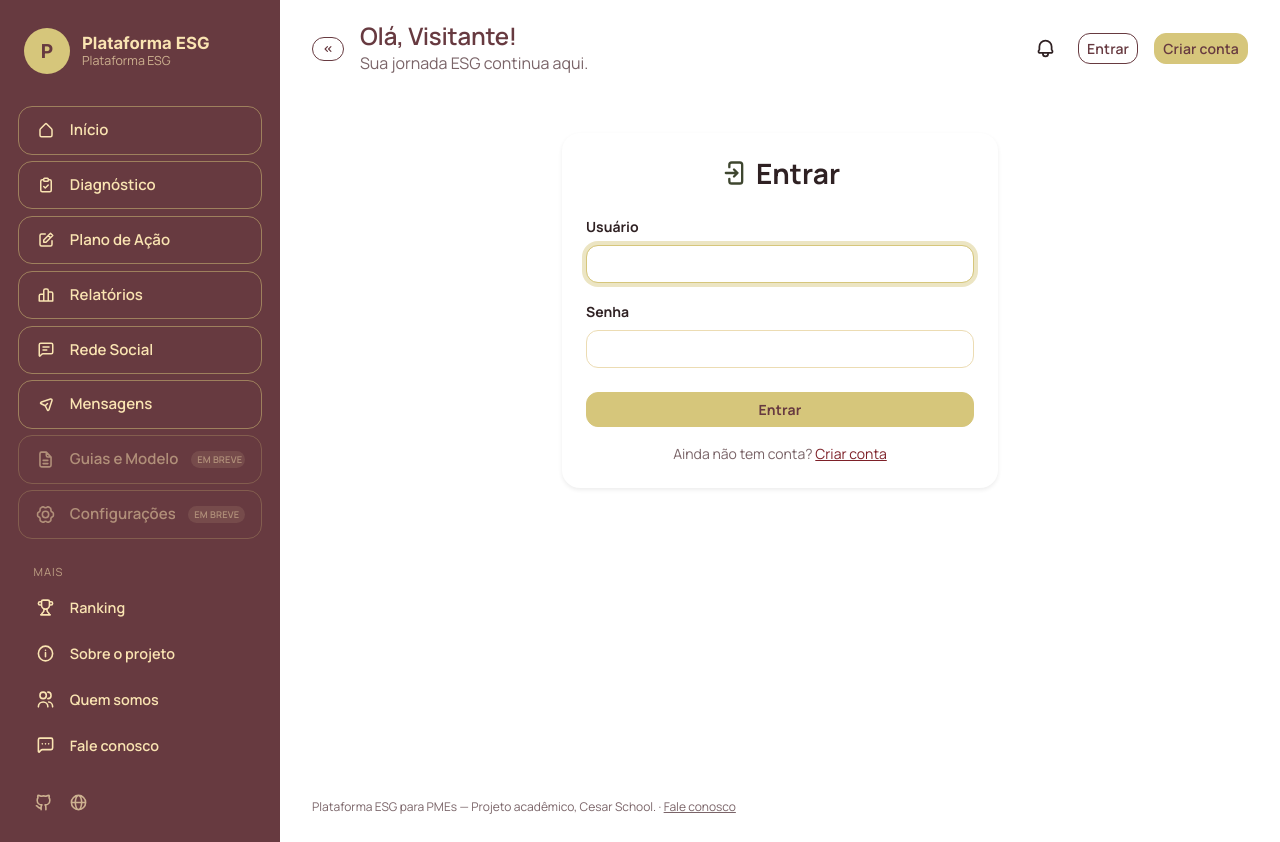
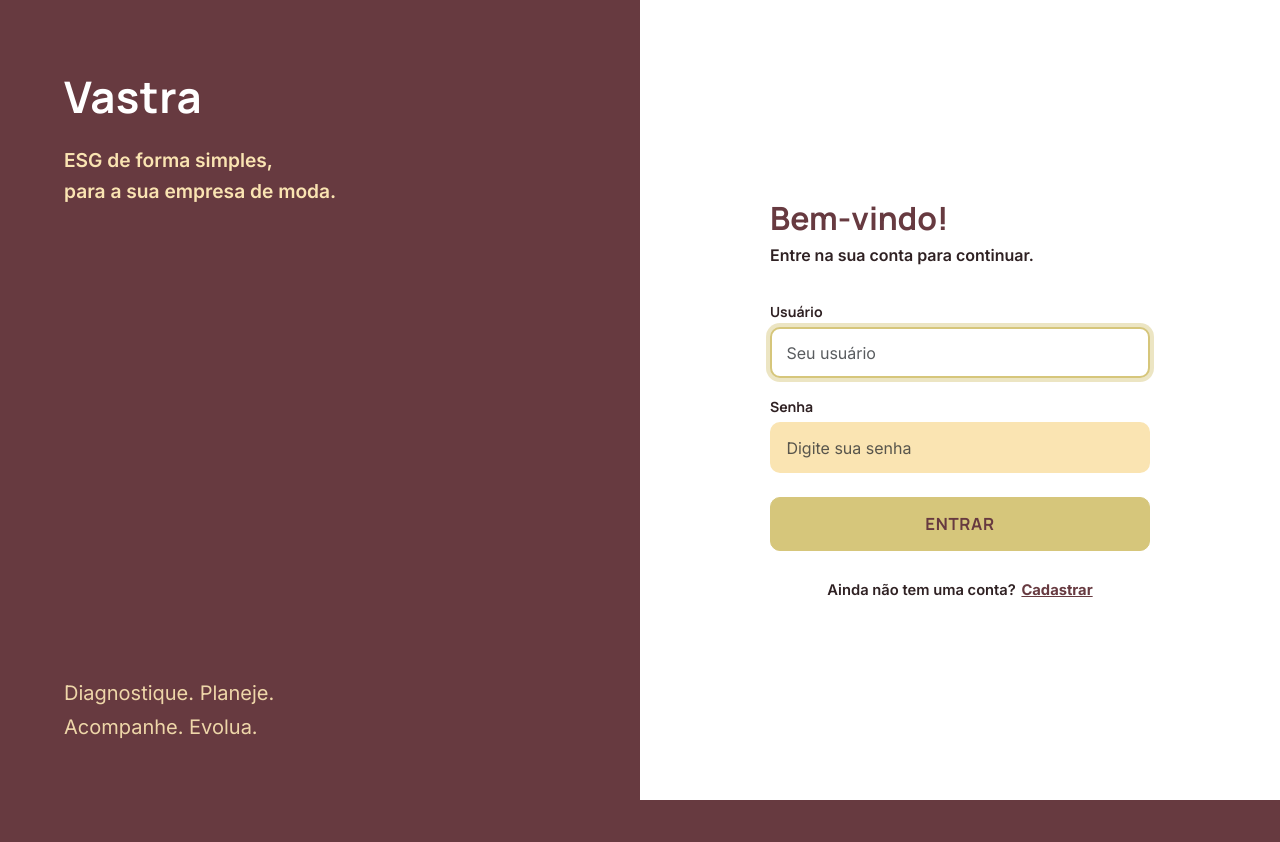
Before and after one commit to R0DR1G9/projetos2_grupo15, a Django app: page /login/ in a window 1280 px wide. After the commit the page ends 800 px from the top, so only its background shows below. Run offline with Django 5.2, Linux system fonts and the light colour scheme; some web fonts are replaced.

Commit message:
feat: login em tela dividida e ajustes de formatacao

```diff
--- a/contas/templates/contas/login.html
+++ b/contas/templates/contas/login.html
@@ -1,12 +1,10 @@
-{% extends "base.html" %}
+{% extends "base_auth.html" %}
 
 {% block title %}Entrar{% endblock %}
 
 {% block content %}
-<div class="container py-5 caixa-auth">
-    <div class="card border-0 shadow-sm rounded-4">
-        <div class="card-body p-4">
-            <h3 class="fw-bold text-center mb-4"><i class="ci ci-log-in text-success me-2"></i>Entrar</h3>
+<h1>Bem-vindo!</h1>
+<p class="auth-subtitulo">Entre na sua conta para continuar.</p>
 
 {% if form.errors %}
     <div class="alert alert-danger">Usuário ou senha incorretos.</div>
@@ -16,22 +14,17 @@
     {% csrf_token %}
     <input type="hidden" name="next" value="{{ next }}">
     <div class="mb-3">
-                    <label class="form-label fw-bold">Usuário</label>
-                    <input type="text" name="username" class="form-control" required autofocus>
+        <label class="form-label" for="id_username">Usuário</label>
+        <input type="text" name="username" id="id_username" class="form-control" placeholder="Seu usuário" required autofocus>
     </div>
     <div class="mb-4">
-                    <label class="form-label fw-bold">Senha</label>
-                    <input type="password" name="password" class="form-control" required>
+        <label class="form-label" for="id_password">Senha</label>
+        <input type="password" name="password" id="id_password" class="form-control" placeholder="Digite sua senha" required>
     </div>
     <div class="d-grid">
-                    <button type="submit" class="btn btn-success fw-bold">Entrar</button>
+        <button type="submit" class="btn btn-success fw-bold auth-botao">Entrar</button>
     </div>
 </form>
 
-            <p class="text-center text-muted small mt-3 mb-0">
-                Ainda não tem conta? <a href="{% url 'cadastro' %}">Criar conta</a>
-            </p>
-        </div>
-    </div>
-</div>
+<p class="auth-rodape">Ainda não tem uma conta?<a href="{% url 'cadastro' %}">Cadastrar</a></p>
 {% endblock %}
--- a/diagnostico/templates/diagnostico/form.html
+++ b/diagnostico/templates/diagnostico/form.html
@@ -8,7 +8,7 @@
 {% block content %}
 <header class="bg-success bg-gradient text-white py-5 text-center shadow-sm">
     <div class="container py-3">
-        <h1 class="display-5 fw-bold"><i class="ci ci-clipboard-check me-2"></i>Novo diagnóstico ESG</h1>
+        <h1 class="display-5 fw-bold">Novo diagnóstico ESG</h1>
         <p class="lead mb-0">Até {{ total_perguntas }} perguntas em 4 etapas, baseadas em referências reconhecidas.
             <a href="{% url 'metodologia_diagnostico' %}" class="text-decoration-underline">Como é feito</a></p>
     </div>
--- a/diagnostico/templates/diagnostico/metodologia.html
+++ b/diagnostico/templates/diagnostico/metodologia.html
@@ -8,7 +8,7 @@
 {% block content %}
 <header class="bg-success bg-gradient text-white py-5 text-center shadow-sm">
     <div class="container py-3">
-        <h1 class="display-5 fw-bold"><i class="ci ci-book-open me-2"></i>Metodologia e fontes</h1>
+        <h1 class="display-5 fw-bold">Metodologia e fontes</h1>
         <p class="lead mb-0">Como o diagnóstico mede a maturidade ESG de uma empresa de moda</p>
     </div>
 </header>
@@ -71,7 +71,7 @@
     </div></div>
 
     <div class="alert alert-warning">
-        <h2 class="h6 fw-bold"><i class="ci ci-triangle-warning me-1"></i>Limitações</h2>
+        <h2 class="h6 fw-bold">Limitações</h2>
         <ul class="mb-0">
             <li>Este é um instrumento de <strong>autoavaliação orientativa</strong>, construído para um projeto acadêmico. Não é uma certificação, uma auditoria nem um instrumento oficial das entidades citadas.</li>
             <li>Os temas e níveis são uma <strong>adaptação nossa</strong> a partir das referências. Os pesos e a nota de corte das medalhas são uma decisão metodológica da equipe, não vêm de nenhuma das fontes.</li>
--- a/diagnostico/templates/diagnostico/resultado.html
+++ b/diagnostico/templates/diagnostico/resultado.html
@@ -8,7 +8,7 @@
 {% block content %}
 <header class="bg-success bg-gradient text-white py-5 text-center shadow-sm">
     <div class="container py-3">
-        <h1 class="display-5 fw-bold"><i class="ci ci-clipboard-list me-2"></i>Resultado do diagnóstico</h1>
+        <h1 class="display-5 fw-bold">Resultado do diagnóstico</h1>
         <p class="lead mb-0">{{ diagnostico.nome_empresa }} · {{ diagnostico.data_criacao|date:"d/m/Y" }}</p>
     </div>
 </header>
--- a/institucional/templates/institucional/contato.html
+++ b/institucional/templates/institucional/contato.html
@@ -5,7 +5,7 @@
 {% block content %}
 <header class="bg-success bg-gradient text-white py-5 text-center shadow-sm">
     <div class="container py-3">
-        <h1 class="display-5 fw-bold"><i class="ci ci-mail me-2"></i>Fale conosco</h1>
+        <h1 class="display-5 fw-bold">Fale conosco</h1>
         <p class="lead mb-0">Encontrou um bug? Tem uma sugestão? Manda pra gente.</p>
     </div>
 </header>
--- a/institucional/templates/institucional/quem_somos.html
+++ b/institucional/templates/institucional/quem_somos.html
@@ -5,7 +5,7 @@
 {% block content %}
 <header class="bg-success bg-gradient text-white py-5 text-center shadow-sm">
     <div class="container py-3">
-        <h1 class="display-5 fw-bold"><i class="ci ci-users me-2"></i>Quem somos</h1>
+        <h1 class="display-5 fw-bold">Quem somos</h1>
         <p class="lead mb-0">A equipe por trás da Plataforma ESG</p>
     </div>
 </header>
--- a/ranking/templates/ranking/ranking.html
+++ b/ranking/templates/ranking/ranking.html
@@ -5,7 +5,7 @@
 {% block content %}
 <header class="bg-success bg-gradient text-white py-5 text-center shadow-sm">
     <div class="container py-3">
-        <h1 class="display-5 fw-bold"><i class="ci ci-trophy me-2"></i>Ranking ESG</h1>
+        <h1 class="display-5 fw-bold">Ranking ESG</h1>
         <p class="lead mb-0">Veja quais empresas estão mais avançadas em sustentabilidade</p>
     </div>
 </header>
@@ -47,7 +47,7 @@
         <div class="card border-0 shadow-sm rounded-4">
             <div class="table-responsive">
                 <table class="table table-hover align-middle mb-0">
-                    <thead class="table-dark">
+                    <thead class="cabecalho-vinho">
                         <tr>
                             <th class="ps-4">#</th>
                             <th>Empresa</th>
--- a/setup/settings.py
+++ b/setup/settings.py
@@ -130,7 +130,7 @@ AUTH_PASSWORD_VALIDATORS = [
 # Internationalization
 # https://docs.djangoproject.com/en/6.1/topics/i18n/
 
-LANGUAGE_CODE = 'en-us'
+LANGUAGE_CODE = 'pt-br'
 
 TIME_ZONE = 'America/Recife'
 
--- /dev/null
+++ b/static/css/auth.css
@@ -0,0 +1,51 @@
+.pagina-auth { background: var(--fundo); }
+
+.auth { display: grid; grid-template-columns: 1fr 1fr; min-height: 100vh; }
+
+.auth-marca {
+    background: var(--vinho);
+    color: var(--creme-ouro);
+    padding: 4rem 4rem 3.5rem;
+    display: flex;
+    flex-direction: column;
+    justify-content: space-between;
+}
+.auth-logo {
+    display: inline-block;
+    font-family: var(--fonte-titulo);
+    font-size: clamp(2rem, 3.4vw, 2.9rem);
+    font-weight: 700;
+    letter-spacing: .01em;
+    color: #fff;
+    text-decoration: none;
+}
+.auth-slogan { margin: 1rem 0 0; font-size: 1.2rem; font-weight: 600; line-height: 1.6; }
+.auth-lema { margin: 0; font-size: 1.25rem; line-height: 1.7; color: var(--creme-ouro); opacity: .92; }
+
+.auth-form { display: flex; align-items: center; justify-content: center; padding: 3rem 2rem; }
+.auth-caixa { width: 100%; max-width: 380px; }
+.auth-caixa-larga { max-width: 460px; }
+.auth-caixa h1 { font-size: 2rem; font-weight: 700; color: var(--vinho); margin: 0 0 .35rem; }
+.auth-subtitulo { margin: 0 0 2rem; font-weight: 600; color: var(--texto); }
+
+.auth-caixa .form-label { font-weight: 700; margin-bottom: .35rem; }
+.auth-caixa .form-control {
+    background: var(--creme-ouro);
+    border: 2px solid transparent;
+    border-radius: 10px;
+    padding: .7rem .9rem;
+    color: var(--texto);
+}
+.auth-caixa .form-control:focus { background: #fff; border-color: var(--ouro); box-shadow: 0 0 0 .25rem rgba(214, 198, 123, .45); }
+.auth-caixa .form-text { color: var(--texto-suave); }
+.auth-botao { padding: .85rem 1rem; font-size: 1.05rem; letter-spacing: .04em; text-transform: uppercase; border-radius: 10px; }
+.auth-rodape { margin: 1.75rem 0 0; text-align: center; font-size: .92rem; font-weight: 600; }
+.auth-rodape a { margin-left: .35rem; font-weight: 700; color: var(--vinho); }
+
+@media (max-width: 767.98px) {
+    .auth { grid-template-columns: 1fr; min-height: 100vh; grid-template-rows: auto 1fr; }
+    .auth-marca { padding: 1.75rem 1.5rem; }
+    .auth-slogan { margin-top: .5rem; font-size: 1rem; }
+    .auth-lema { display: none; }
+    .auth-form { align-items: flex-start; padding: 2rem 1.5rem 3rem; }
+}
--- a/static/css/base.css
+++ b/static/css/base.css
@@ -78,7 +78,7 @@ body { background: var(--fundo); color: var(--texto); }
 .menu-item span { white-space: nowrap; }
 .menu-item.desativado { opacity: .5; cursor: not-allowed; }
 .menu-item.desativado:hover { background: transparent; color: var(--creme-ouro); }
-.menu-item em { white-space: nowrap; margin-left: auto; font-style: normal; font-size: .58rem; text-transform: uppercase; letter-spacing: .02em; padding: .1rem .4rem !important; background: rgba(250, 228, 178, .2); padding: .1rem .45rem; border-radius: 999px; }
+.menu-item em { white-space: nowrap; margin-left: auto; font-style: normal; font-size: .52rem; text-transform: uppercase; letter-spacing: .02em; padding: .1rem .3rem !important; background: rgba(250, 228, 178, .2); padding: .1rem .45rem; border-radius: 999px; }
 
 .menu-titulo { margin: 1.6rem 1rem .4rem; font-size: .7rem; text-transform: uppercase; letter-spacing: .08em; color: rgba(250, 228, 178, .6); }
 .menu-secundario .menu-item { padding: .5rem 1rem; font-size: .9rem; font-weight: 600; border-color: transparent; }
@@ -192,3 +192,5 @@ body { background: var(--fundo); color: var(--texto); }
     margin-left: auto; min-width: 20px; height: 20px; padding: 0 6px; border-radius: 999px;
     background: var(--laranja); color: #fff; font-size: 12px; font-weight: 800; line-height: 20px; text-align: center;
 }
+
+.cabecalho-vinho th { background: var(--vinho); color: var(--creme-ouro); border-color: var(--vinho); }
--- /dev/null
+++ b/templates/base_auth.html
@@ -0,0 +1,41 @@
+{% load static %}
+<!DOCTYPE html>
+<html lang="pt">
+<head>
+    <meta charset="UTF-8">
+    <meta name="viewport" content="width=device-width, initial-scale=1.0">
+    <title>{% block title %}Vastra{% endblock %} · Vastra</title>
+    <link href="https://cdn.jsdelivr.net/npm/bootstrap@5.3.0/dist/css/bootstrap.min.css" rel="stylesheet">
+    <link rel="preconnect" href="https://fonts.googleapis.com">
+    <link rel="preconnect" href="https://fonts.gstatic.com" crossorigin>
+    <link href="https://fonts.googleapis.com/css2?family=Inter:wght@400;500;600;700&family=Manrope:wght@400;500;600;700;800&display=swap" rel="stylesheet">
+    <link rel="preconnect" href="https://api.fontshare.com">
+    <link href="https://api.fontshare.com/v2/css?f[]=satoshi@400,500,600,700&display=swap" rel="stylesheet">
+    <link rel="stylesheet" href="{% static 'css/base.css' %}">
+    <link rel="stylesheet" href="{% static 'css/tipografia.css' %}">
+    <link rel="stylesheet" href="{% static 'css/icones.css' %}">
+    <link rel="stylesheet" href="{% static 'css/auth.css' %}">
+</head>
+<body class="pagina-auth">
+<main class="auth">
+    <section class="auth-marca" aria-label="Apresentação">
+        <div>
+            <a class="auth-logo" href="{% url 'inicio' %}">Vastra</a>
+            <p class="auth-slogan">ESG de forma simples,<br>para a sua empresa de moda.</p>
+        </div>
+        <p class="auth-lema">Diagnostique. Planeje.<br>Acompanhe. Evolua.</p>
+    </section>
+
+    <section class="auth-form">
+        <div class="auth-caixa {% block classe_caixa %}{% endblock %}">
+            {% if messages %}
+                {% for message in messages %}
+                    <div class="alert alert-{{ message.tags|default:'success' }}" role="alert">{{ message }}</div>
+                {% endfor %}
+            {% endif %}
+            {% block content %}{% endblock %}
+        </div>
+    </section>
+</main>
+</body>
+</html>
```
Also changed, not shown: contas/templates/contas/cadastro.html (+8 -13 lines), contas/tests_layout.py (added, +17 -0 lines), institucional/templates/institucional/sobre.html (+5 -5 lines), static/js/evolucao.js (+5 -5 lines). Lines whose indentation alone changed are shown as unchanged.
